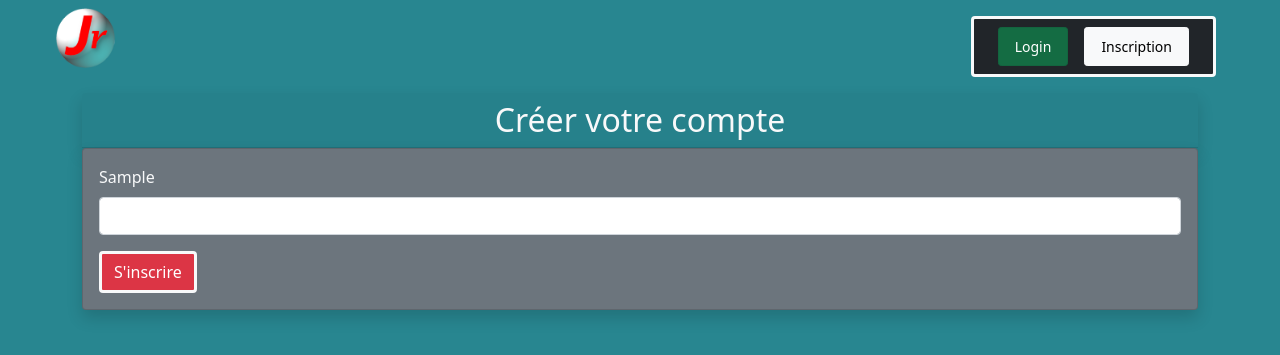
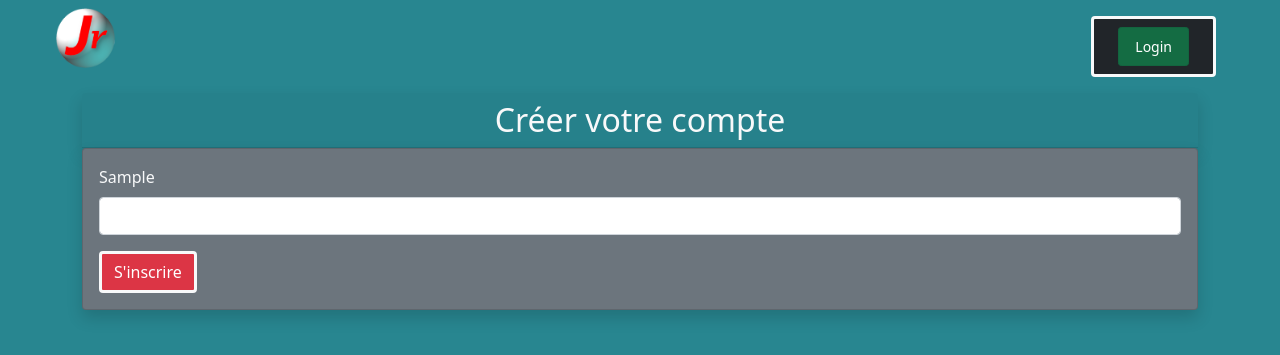
Before and after one commit to bsao17/api-jmpm, a Symfony app: template templates/inscription/index.html.twig in a window 1280 px wide. Shown: the top 355 px of the page. Run offline with Twig, Linux system fonts and the light colour scheme; the template is opened without the code that fills it: most values are stand-ins (such as "Sample title", 1, 10 or a date in 2020); form fields are guessed from the names that the template uses; some libraries are stand-ins or nearby versions.

```diff
--- a/templates/base.html.twig
+++ b/templates/base.html.twig
@@ -18,12 +18,12 @@
                         <li class="nav-item">
                             <a class="nav-link btn btn-sm btn-danger mx-2" href="{{ path('security_logout') }}">Logout</a>
                         </li>
+                        <li class="nav-item">
+                            <a id="inscription" class="nav-link btn btn-sm btn-light mx-2" href="{{ path('security_inscription') }}">Inscription</a>
+                        </li>
                     {% else %}
                             <li class="nav-item">
                                 <a id="loginButton" class="nav-link active btn btn-sm btn-success mx-2" aria-current="page" href="/login">Login</a>
-                            </li>
-                            <li class="nav-item">
-                                <a id="inscription" class="nav-link btn btn-sm btn-light mx-2" href="{{ path('security_inscription') }}">Inscription</a>
                             </li>
                     {% endif %}
                 </ul>
```
